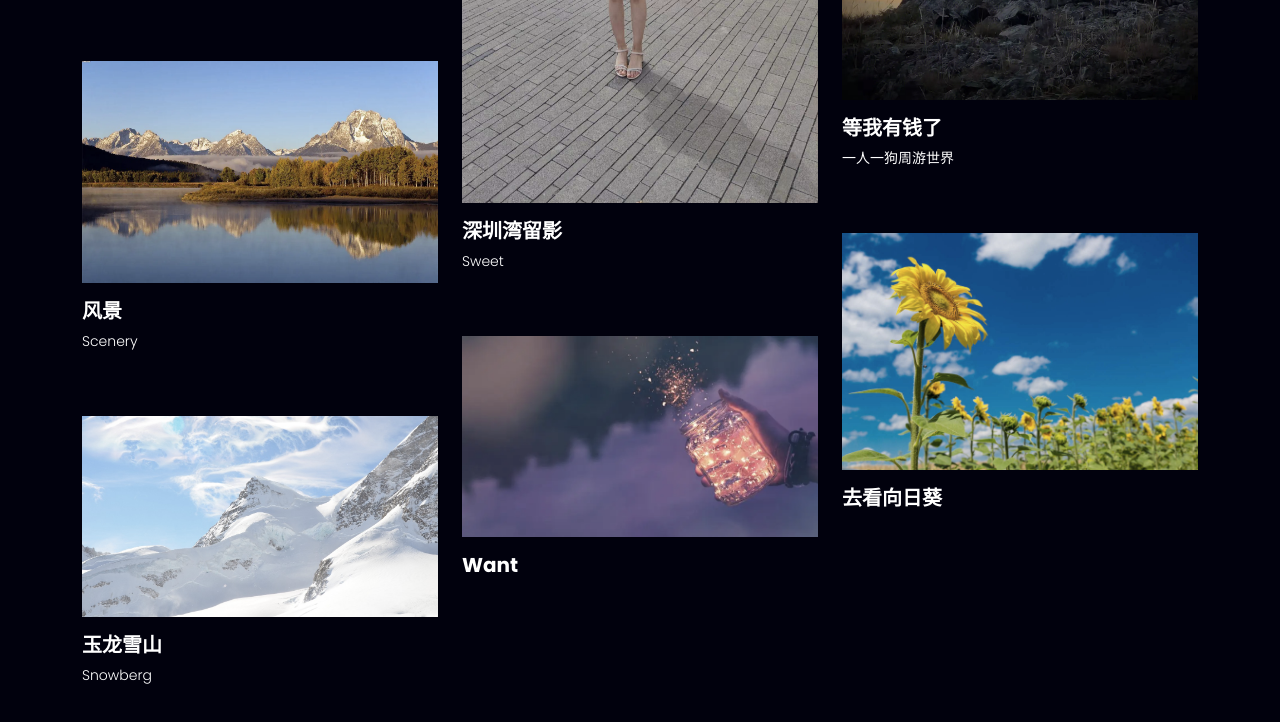
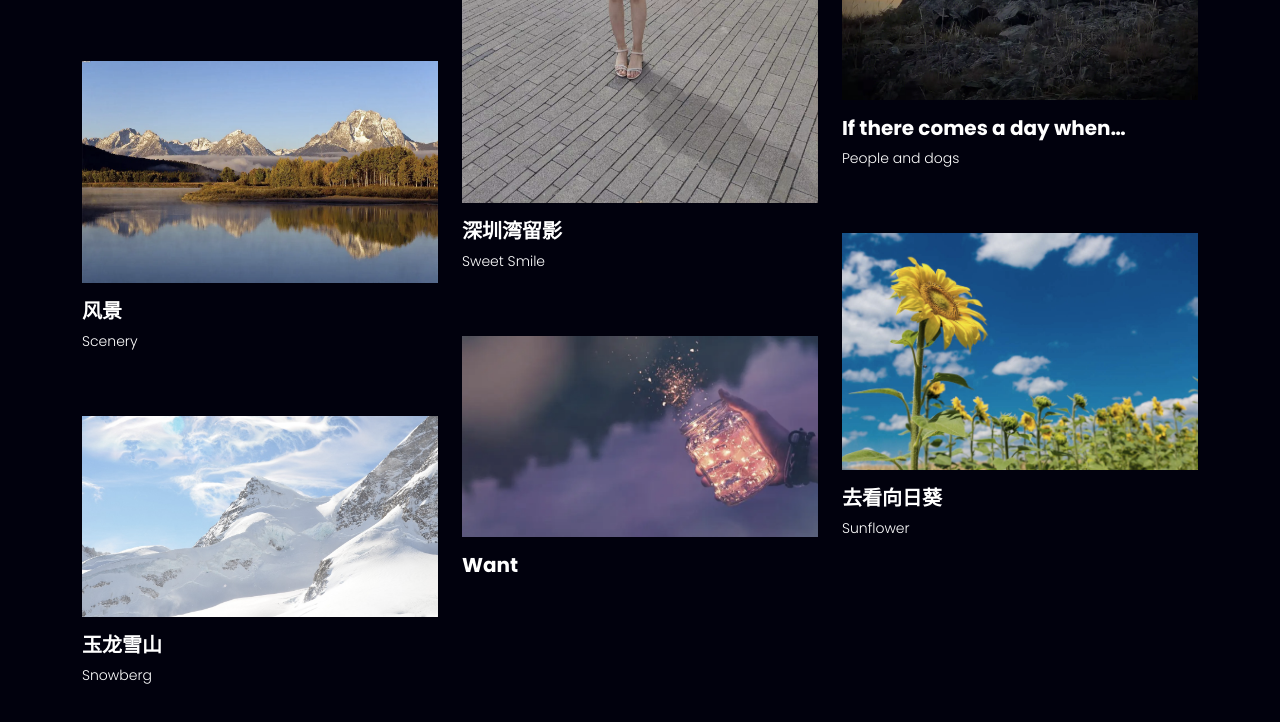
Before and after one commit to L-chuanqi/my-blog, a plain HTML site: page index.html in a window 1280 px wide. Shown: the part 3820-4542 px from the top of the page. Drawn offline with Linux system fonts and the light colour scheme.

Commit message:
文字修改

```diff
--- a/index.html
+++ b/index.html
@@ -377,7 +377,7 @@
                   class="img-fluid img-grayTransition" alt=""> </div>
               <div class="portfolio-description my-3">
                 <h3 class="fs-5 underline_text fw-bold d-inline-block">深圳湾留影</h3>
-                <span class="d-block fw-light small-font-size">Sweet</span>
+                <span class="d-block fw-light small-font-size">Sweet Smile</span>
               </div>
             </a> </div>
           <!--Masonry Grid Item END-->
@@ -387,8 +387,8 @@
               <div class="portfolio-thumbnail"> <img src="static/picture/portfolio2.jpg"
                   class="img-fluid img-grayTransition" alt=""> </div>
               <div class="portfolio-description my-3">
-                <h3 class="fs-5 underline_text fw-bold d-inline-block">等我有钱了</h3>
-                <span class="d-block fw-light small-font-size">一人一狗周游世界</span>
+                <h3 class="fs-5 underline_text fw-bold d-inline-block">If there comes a day when…</h3>
+                <span class="d-block fw-light small-font-size">People and dogs</span>
               </div>
             </a> </div>
           <!--Masonry Grid Item END-->
@@ -410,7 +410,7 @@
                   class="img-fluid img-grayTransition" alt=""> </div>
               <div class="portfolio-description my-3">
                 <h3 class="fs-5 underline_text fw-bold d-inline-block">去看向日葵</h3>
-                <span class="d-block fw-light small-font-size"></span>
+                <span class="d-block fw-light small-font-size">Sunflower</span>
               </div>
             </a> </div>
           <!--Masonry Grid Item END-->
```
